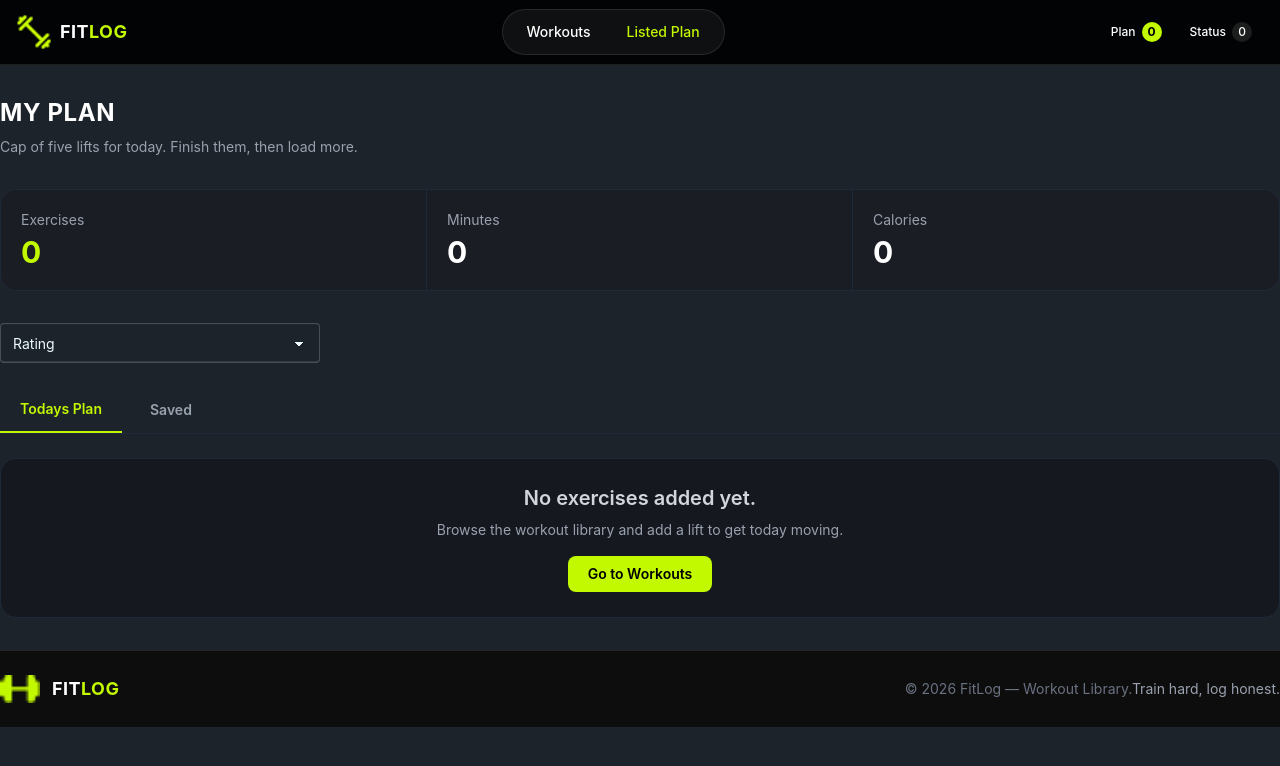
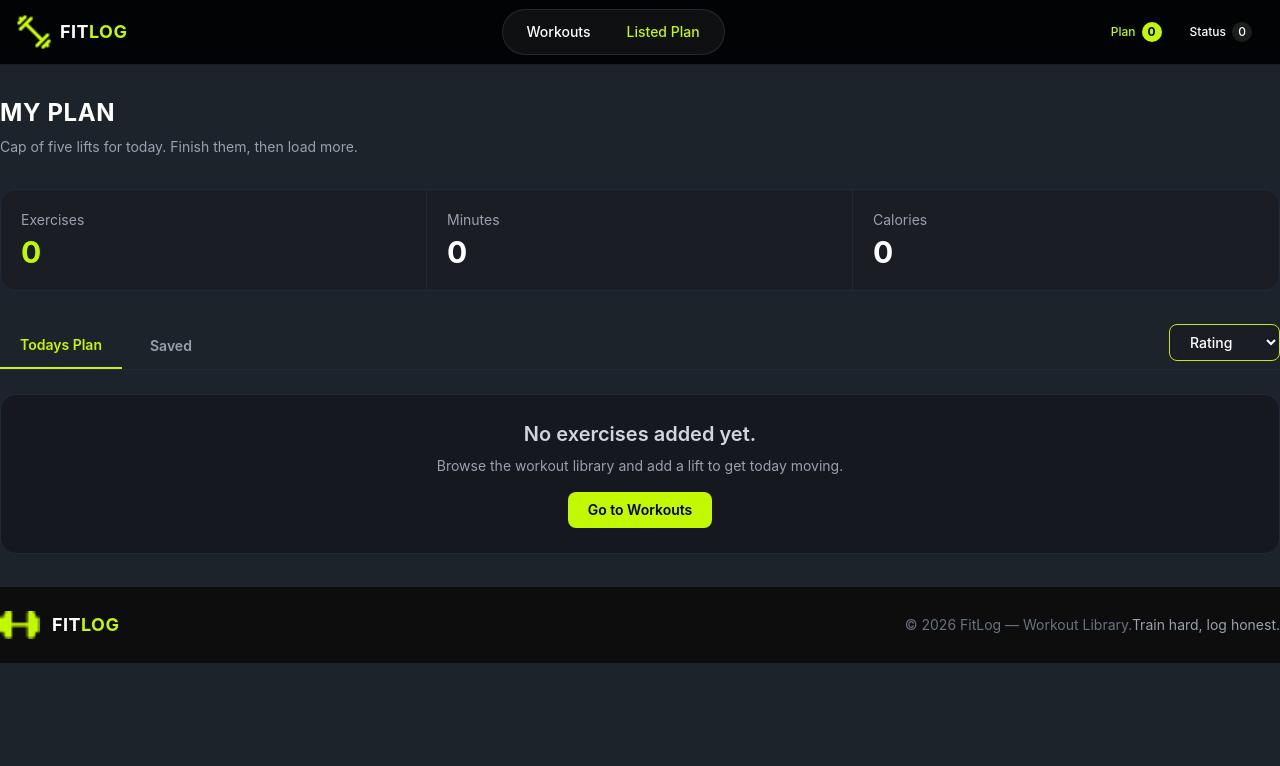
Before and after one commit to ahassh1/fitter-house6, a Next.js app: page /listed-plan in a window 1280 px wide. Shown: the top 766 px of the page. Built offline with nearby package versions, Linux system fonts and the light colour scheme.

Commit message:
issue resolve, sorting update,react toastify, environment variable added

```diff
--- a/src/app/exercise/[id]/page.tsx
+++ b/src/app/exercise/[id]/page.tsx
@@ -7,11 +7,17 @@ interface IDetailsPageProps{
 }
 
 const getLibrary = async () => {
-  const res = await fetch("http://localhost:3000/fitLogData.json");
+     try{
 
-  const data = await res.json();
+      const res = await fetch(`${process.env.NEXT_PUBLIC_SERVER_BASE_URL}/fitLogData.json`);
 
-  return data;
+      const data = await res.json();
+
+      return data;
+    } catch(error){
+      console.error("Error fatching books data:", error)
+      return[]
+    }
 };
 
 const ExerciseDetailsPage = async ({params}: IDetailsPageProps) => {
--- a/src/app/layout.tsx
+++ b/src/app/layout.tsx
@@ -5,7 +5,6 @@ import Navbar from "@/components/shared/Navbar";
 import Footer from "@/components/shared/Footer";
 import LibraryContext from "@/context/LibraryContext";
 import { ToastContainer } from "react-toastify";
-
 const geistSans = Geist({
   variable: "--font-geist-sans",
   subsets: ["latin"],
@@ -17,8 +16,8 @@ const geistMono = Geist_Mono({
 });
 
 export const metadata: Metadata = {
-  title: "Create Next App",
-  description: "Generated by create next app",
+  title: "Fitter House is here",
+  description: "That's amazing one for fit people",
 };
 
 export default function RootLayout({ children }: LayoutProps<"/">) {
--- a/src/app/listed-plan/page.tsx
+++ b/src/app/listed-plan/page.tsx
@@ -35,7 +35,8 @@ const ListedPlan = () => {
   const sortItems = (exercises: IlibraryType[]) => {
     const uniqueItems = exercises.filter(
       (exercise, index, self) =>
-        index === self.findIndex((item) => item.id === exercise.id)
+        index ===
+        self.findIndex((item) => item.id === exercise.id)
     );
 
     const sortedItems = [...uniqueItems];
@@ -51,7 +52,9 @@ const ListedPlan = () => {
     }
 
     if (sortBy === "duration") {
-      sortedItems.sort((a, b) => b.duration - a.duration);
+      sortedItems.sort(
+        (a, b) => b.duration - a.duration
+      );
     }
 
     return sortedItems;
@@ -89,7 +92,9 @@ const ListedPlan = () => {
 
       <div className="mb-8 grid grid-cols-1 overflow-hidden rounded-2xl border border-gray-800 bg-[#1a1d23] sm:grid-cols-3">
         <div className="border-b border-gray-800 p-5 sm:border-b-0 sm:border-r">
-          <p className="text-sm text-gray-400">Exercises</p>
+          <p className="text-sm text-gray-400">
+            Exercises
+          </p>
 
           <h2 className="mt-1 text-3xl font-bold text-[#C2F800]">
             {totalExercises}
@@ -97,7 +102,9 @@ const ListedPlan = () => {
         </div>
 
         <div className="border-b border-gray-800 p-5 sm:border-b-0 sm:border-r">
-          <p className="text-sm text-gray-400">Minutes</p>
+          <p className="text-sm text-gray-400">
+            Minutes
+          </p>
 
           <h2 className="mt-1 text-3xl font-bold text-white">
             {totalMinutes}
@@ -105,7 +112,9 @@ const ListedPlan = () => {
         </div>
 
            <div className="p-5">
-          <p className="text-sm text-gray-400">Calories</p>
+          <p className="text-sm text-gray-400">
+            Calories
+          </p>
 
           <h2 className="mt-1 text-3xl font-bold text-white">
             {totalCalories}
@@ -113,20 +122,9 @@ const ListedPlan = () => {
         </div>
       </div>
 
-      <div className="mb-6">
-        <select
-          value={sortBy}
-          onChange={(e) => setSortBy(e.target.value as Sort)}
-          className="select"
-        >
-          <option value="rating">Rating</option>
-          <option value="duration">Duration</option>
-          <option value="calories">Calories</option>
-        </select>
-      </div>
-
                <div className="w-full">
-        <div className="mb-6 flex gap-2 border-b border-gray-800">
+        <div className="mb-6 flex items-center justify-between border-b border-gray-800">
+          <div className="flex gap-2">
             <button
               type="button"
                   onClick={() => setActiveTab("today")}
@@ -152,6 +150,19 @@ const ListedPlan = () => {
             </button>
           </div>
 
+          <select
+            value={sortBy}
+            onChange={(e) =>
+              setSortBy(e.target.value as Sort)
+            }
+            className="mb-2 cursor-pointer rounded-lg border border-[#bceb15] bg-[#1a1d23] px-4 py-2 text-sm font-medium text-white outline-none transition hover:border-[#c8ff00] focus:border-[#C2F800] focus:ring-1 focus:ring-[#C2F800]"
+          >
+            <option value="rating">Rating</option>
+            <option value="duration">Duration</option>
+            <option value="calories">Calories</option>
+          </select>
+        </div>
+
         {activeTab === "today" && (
           <div>
             {sortedAddToday.length > 0 ? (
@@ -172,8 +183,8 @@ const ListedPlan = () => {
                 </h2>
 
                 <p className="mt-2 text-sm text-gray-400">
-                  Browse the workout library and add a lift to get today
-                  moving.
+                  Browse the workout library and add a lift to get
+                  today moving.
                 </p>
 
                 <Link
@@ -207,8 +218,8 @@ const ListedPlan = () => {
                 </h2>
 
                 <p className="mt-2 text-sm text-gray-400">
-                  Browse the workout library and save an exercise for
-                  later.
+                  Browse the workout library and save an exercise
+                  for later.
                 </p>
 
                 <Link
--- a/src/components/LibraryDetails/AddToday.tsx
+++ b/src/components/LibraryDetails/AddToday.tsx
@@ -8,17 +8,19 @@ import { toast } from "react-toastify";
 const AddToday = ({ exercise }: { exercise: IlibraryType }) => {
   const { addToday, setAddToday } = useContext(ExerciseContext);
 
-  const handleAddToday = () => {
-    setAddToday([...addToday, exercise]);
-    console.log(exercise);
+const handleAddToday = () => {
+  if (addToday.some((item) => item.id === exercise.id)) {
+    toast.error(`${exercise.name} already added!`);
+    return;
+  }
 
-    toast.success(`You have read today "${exercise.name}"`);
-  };
-
-  return (
+  setAddToday([...addToday, exercise]);
+  toast.success(`${exercise.name} Added successfully!`);
+};
+return (
     <div>
       <button
-        onClick={()=> handleAddToday()}
+        onClick={handleAddToday}
         className="w-full cursor-pointer rounded-lg bg-[#C2F800] px-5 py-3 text-sm font-bold text-black transition hover:bg-[#d5ff33] sm:w-auto"
       >
         Add to Today&apos;s Plan
--- a/src/components/LibraryDetails/SaveLater.tsx
+++ b/src/components/LibraryDetails/SaveLater.tsx
@@ -7,13 +7,15 @@ import { toast } from "react-toastify";
 
 const SaveLater = ({ exercise }: { exercise: IlibraryType }) => {
   const { saveLater, setSaveLater } = useContext(ExerciseContext);
+ const handleSaveLater = () => {
+  if (saveLater.some((item) => item.id === exercise.id)) {
+    toast.error(`${exercise.name}Already added!`);
+    return;
+  }
 
-  const handleSaveLater = () => {
-    setSaveLater([...saveLater, exercise]);
-    console.log(exercise);
-
-    toast.info(`You have save this "${exercise.name}"`);
-  };
+  setSaveLater([...saveLater, exercise]);
+  toast.success(`${exercise.name} Added successfully!`);
+};
 
   return (
     <div>
--- a/src/components/homepage/Library.tsx
+++ b/src/components/homepage/Library.tsx
@@ -4,13 +4,18 @@ import LibraryCard from "../shared/LibraryCard";
 import { IlibraryType } from "@/types/libraryType";
 
 const getLibrary = async () => {
-  const res = await fetch("http://localhost:3000/fitLogData.json");
+    try{
 
-  const data = await res.json();
+      const res = await fetch(`${process.env.NEXT_PUBLIC_SERVER_BASE_URL}/fitLogData.json`);
 
-  return data;
+      const data = await res.json();
+
+      return data;
+    } catch(error){
+      console.error("Error fatching books data:", error)
+      return[]
+    }
 };
-
 const Library = async () => {
   const libraryData: IlibraryType[] = await getLibrary();
 
--- a/src/components/shared/Navbar.tsx
+++ b/src/components/shared/Navbar.tsx
@@ -89,9 +89,9 @@ const Navbar = () => {
 
         <div className="flex items-center gap-1">
           <Link
-            href="/my-plan"
+            href="/listed-plan"
             className={`flex items-center gap-1.5 rounded-full px-3 py-2 text-xs font-medium transition-all duration-200 hover:bg-white/5 ${
-              pathname === "/my-plan"
+              pathname === "/listed-plan"
                 ? "text-[#C2F800]"
                 : "text-white"
             }`}
--- a/src/components/tabButtonCard/ButtonCard.tsx
+++ b/src/components/tabButtonCard/ButtonCard.tsx
@@ -4,6 +4,7 @@ import Image from "next/image";
 import Link from "next/link";
 
 import { IlibraryType } from "@/types/libraryType";
+import { toast } from "react-toastify";
 
 interface ButtonCardProps {
   exercise: IlibraryType;
@@ -68,6 +69,7 @@ const ButtonCard = ({
 
         {showMarkAsDone && (
           <button
+          onClick={()=>  toast.info(`${exercise.name} marked as done!`)}
             type="button"
             className="rounded-full bg-[#C2F800] px-4 py-2 text-sm font-semibold text-black transition hover:bg-[#d5ff33]"
           >
@@ -77,7 +79,10 @@ const ButtonCard = ({
 
         <button
           type="button"
-          onClick={() => handleRemove(exercise.id)}
+          onClick={() =>{
+            toast.info(`${exercise.name} remove exercise successfully`)
+            handleRemove(exercise.id)
+          }}
           className="cursor-pointer px-2 text-xl text-gray-400 transition hover:text-red-400"
           aria-label={`Remove ${exercise.name}`}
         >
```
Lines whose indentation alone changed are shown as unchanged.
